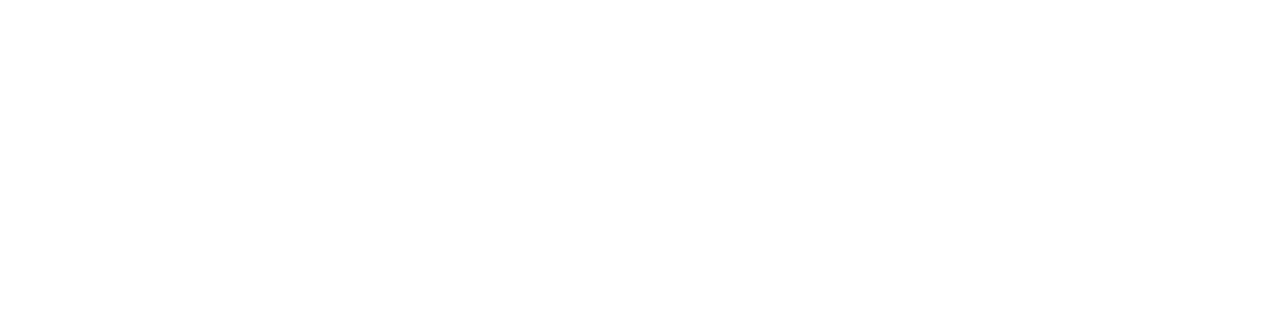
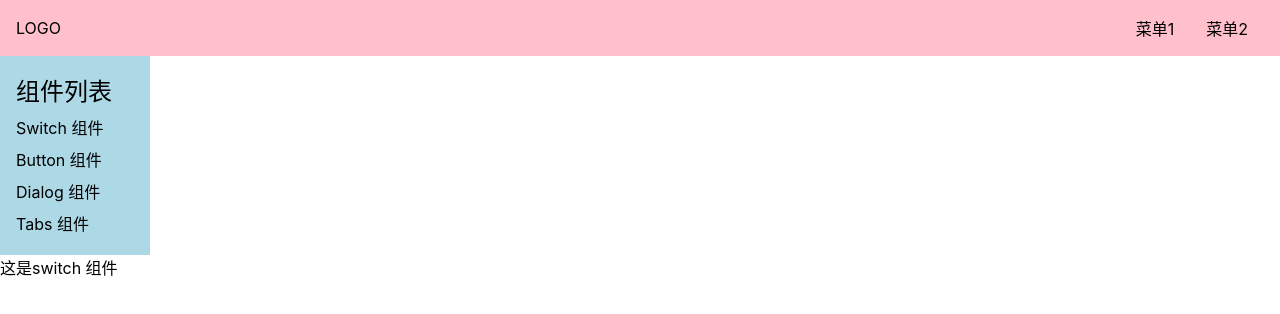
Before and after one commit to jianghui1103/DiamondUI, a Vue app: page /#/doc/switch in a window 1280 px wide. Before the commit this address had no page. Shown: the top 314 px of the page. Built offline with nearby package versions, Linux system fonts and the light colour scheme.

Commit message:
路由切换关闭aside

```diff
--- a/src/App.vue
+++ b/src/App.vue
@@ -7,14 +7,18 @@ import {
     ref,
     provide
 } from 'vue';
+import { router } from './router'
 export default {
     name: 'App',
     setup() {
         const width = document.documentElement.clientWidth;
-        console.log(width)
         const menuVisible = ref(width <= 500 ? false : true) // set
-        console.log(menuVisible)
         provide('menuVisible', menuVisible) // 所有的都可以使用
+        router.afterEach(()=> {
+            if( width <= 500 ) {
+                menuVisible.value = false;
+            }
+        })
     }
 }
 </script>
--- /dev/null
+++ b/src/components/SwitchDemo.vue
@@ -0,0 +1,5 @@
+<template>
+    <div>
+        这是switch 组件
+    </div>
+</template>
--- a/src/components/Topnav.vue
+++ b/src/components/Topnav.vue
@@ -3,7 +3,7 @@
     <div class="logo">LOGO</div>
     <ul class="menu">
         <li>菜单1</li>
-        <li>菜单2s</li>
+        <li>菜单2</li>
     </ul>
     <span class="toggleAside" @click="toggleMenu"></span>
 </div>
@@ -18,6 +18,7 @@ export default {
     setup() {
         const menuVisible = inject < Ref < boolean > > ('menuVisible') // get
         const toggleMenu = () => {
+            console.log(menuVisible.value)
             menuVisible.value = !menuVisible.value
         }
         return {
--- a/src/main.ts
+++ b/src/main.ts
@@ -1,18 +1,8 @@
 import { createApp } from 'vue'
 import App from './App.vue'
 import './index.scss'
-import { createWebHashHistory, createRouter } from 'vue-router'
-import Home from './views/Home.vue'
-import Doc from './views/Doc.vue'
+import { router } from './router'
 
-const history = createWebHashHistory()
-const router = createRouter({
-    history: history,
-    routes: [
-        {path: '/', component: Home},
-        {path: '/doc', component: Doc}
-    ]
-})
 
 const app = createApp(App)
 app.use(router)
--- /dev/null
+++ b/src/router.ts
@@ -0,0 +1,19 @@
+import { createWebHashHistory, createRouter } from 'vue-router'
+import Home from './views/Home.vue'
+import Doc from './views/Doc.vue'
+import SwitchDemo from './components/SwitchDemo.vue'
+
+
+const history = createWebHashHistory()
+export const router = createRouter({
+    history: history,
+    routes: [
+        {path: '/', component: Home},
+        {path: '/doc', component: Doc, children:[
+            {path: 'switch', component: SwitchDemo}
+        ]},
+    ]
+})
+router.afterEach(()=> {
+    console.log('路由切换了')
+})
--- a/src/views/Doc.vue
+++ b/src/views/Doc.vue
@@ -19,7 +19,9 @@
                 </li>
             </ol>
         </aside>
-        <main>主内容</main>
+        <main>
+            <router-view />
+        </main>
     </div>
 </div>
 </template>
```
